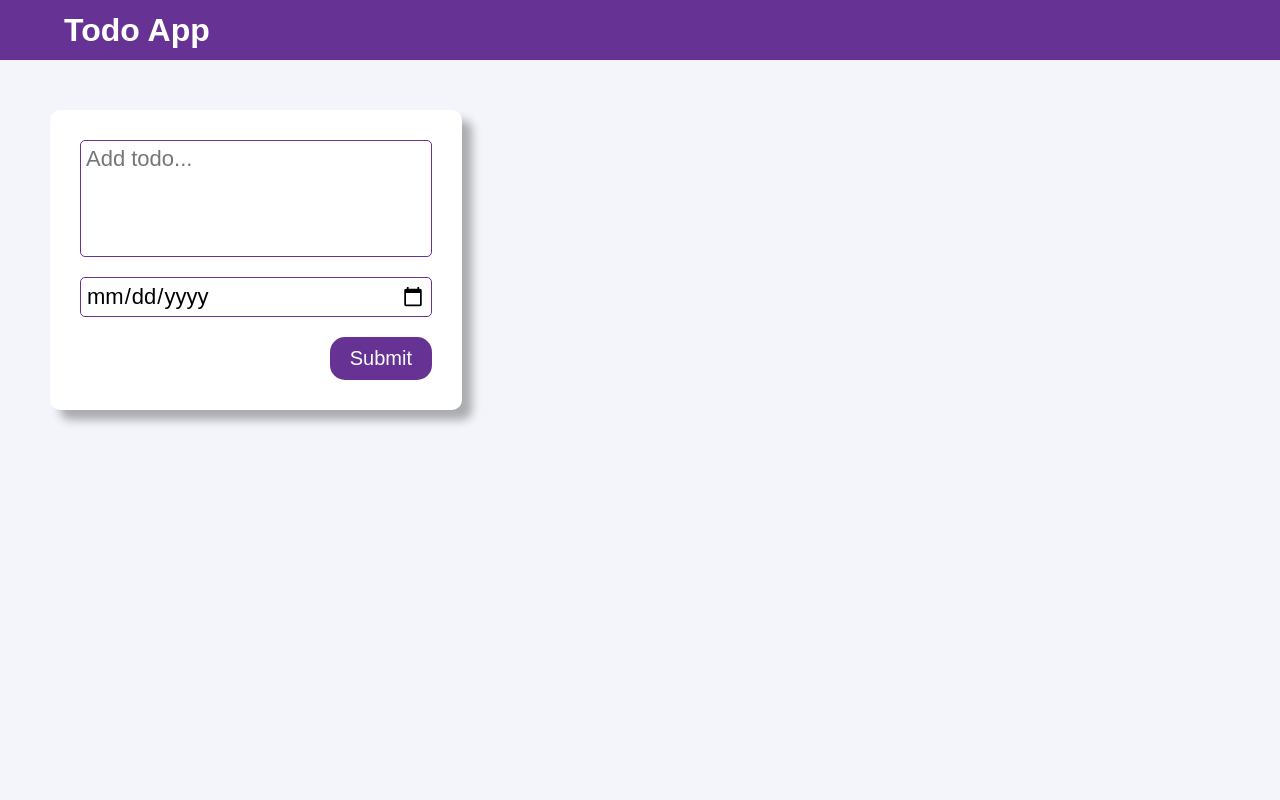
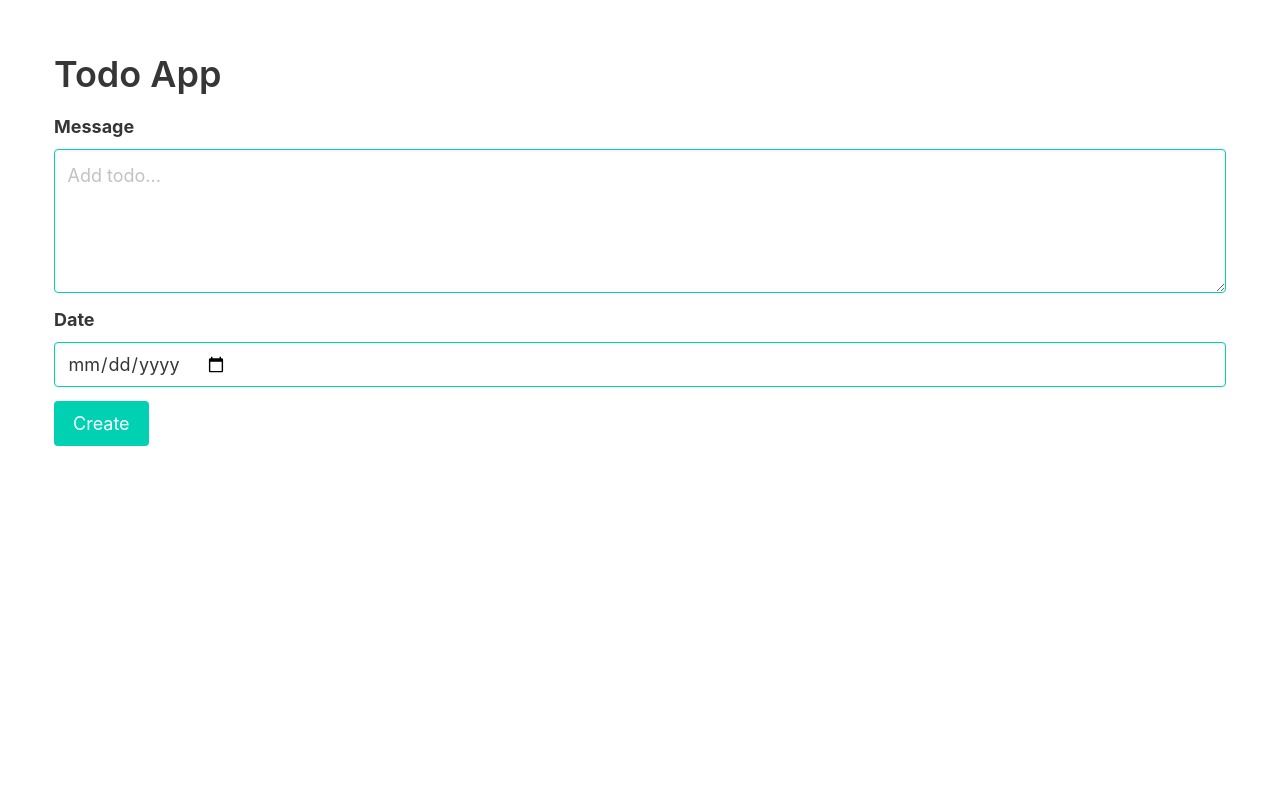
Before and after one commit to aldotestino/todo-web-app, a Flask app: page / in a window 1280 px wide. Run offline with Flask 2, Linux system fonts and the light colour scheme.

Commit message:
:sparkles: using Bulma css!

```diff
--- a/static/css/main.css
+++ b/static/css/main.css
@@ -1,251 +1,21 @@
 * {
   margin: 0;
   padding: 0;
-  -webkit-box-sizing: border-box;
-          box-sizing: border-box;
-  font-family: sans-serif;
-  font-size: 20px;
+  box-sizing: border-box;
 }
 
-main {
-  background-color: #F3F5FA;
-  height: calc(100vh - 60px);
-  display: -ms-grid;
-  display: grid;
-  -ms-grid-columns: 40% 1fr;
-      grid-template-columns: 40% 1fr;
+html {
+  font-size: 18px;
 }
 
-main .todos {
-  height: 100%;
-  padding: 50px;
-  overflow-y: scroll;
+body {
+  padding: 3rem;
 }
 
-.navbar {
-  height: 60px;
-  display: -webkit-box;
-  display: -ms-flexbox;
-  display: flex;
-  padding: 0 5%;
-  -webkit-box-align: center;
-      -ms-flex-align: center;
-          align-items: center;
-  -webkit-box-pack: start;
-      -ms-flex-pack: start;
-          justify-content: flex-start;
-  background-color: #663294;
-  color: #fff;
-}
-
-.navbar h1 {
-  font-size: 32px;
-  -webkit-user-select: none;
-     -moz-user-select: none;
-      -ms-user-select: none;
-          user-select: none;
-}
-
-form {
-  border-radius: 10px;
-  margin: 50px;
-  padding: 30px;
-  background-color: #fff;
-  display: -webkit-box;
-  display: -ms-flexbox;
-  display: flex;
-  -webkit-box-orient: vertical;
-  -webkit-box-direction: normal;
-      -ms-flex-direction: column;
-          flex-direction: column;
-  -webkit-box-align: start;
-      -ms-flex-align: start;
-          align-items: flex-start;
-  max-height: 300px;
-  -webkit-box-shadow: 10px 10px 10px rgba(0, 0, 0, 0.3);
-          box-shadow: 10px 10px 10px rgba(0, 0, 0, 0.3);
-}
-
-form textarea {
-  caret-color: #663294;
-  resize: none;
-  margin-bottom: 20px;
-  font-family: sans-serif;
-  font-size: 22px;
-  border-radius: 5px;
-  padding: 5px;
-  height: 100%;
-  width: 100%;
-  border-color: #663294;
-  outline-color: #663294;
-}
-
-form textarea::-moz-selection {
-  background-color: #cbaee4;
-}
-
-form textarea::selection {
-  background-color: #cbaee4;
-}
-
-form #date {
-  font-size: 22px;
-  border: 1px solid #663294;
-  outline-color: #663294;
-  border-radius: 5px;
-  padding: 5px;
-  width: 100%;
-  height: 50px;
-  margin-bottom: 20px;
-}
-
-form .form-buttons {
-  width: 100%;
-  display: -webkit-box;
-  display: -ms-flexbox;
-  display: flex;
-  -webkit-box-align: center;
-      -ms-flex-align: center;
-          align-items: center;
-  -webkit-box-pack: end;
-      -ms-flex-pack: end;
-          justify-content: flex-end;
-}
-
-.todo {
-  border-radius: 10px;
-  background-color: #fff;
-  padding: 30px;
-  margin-bottom: 30px;
-  width: 100%;
-  display: -webkit-box;
-  display: -ms-flexbox;
-  display: flex;
-  -webkit-box-align: center;
-      -ms-flex-align: center;
-          align-items: center;
-  -webkit-box-pack: justify;
-      -ms-flex-pack: justify;
-          justify-content: space-between;
-  -webkit-transition: all .1s linear;
-  transition: all .1s linear;
-  -webkit-box-shadow: 10px 10px 10px rgba(0, 0, 0, 0.3);
-          box-shadow: 10px 10px 10px rgba(0, 0, 0, 0.3);
-}
-
-.todo:hover {
-  -webkit-transform: scale(1.03, 1);
-          transform: scale(1.03, 1);
-}
-
-.todo .todo-content {
-  -webkit-box-flex: 1;
-      -ms-flex: 1;
-          flex: 1;
-  margin-right: 20px;
-}
-
-.todo .todo-content p::-moz-selection {
-  background-color: #cbaee4;
-}
-
-.todo .todo-content p::selection {
-  background-color: #cbaee4;
-}
-
-.todo .todo-content .content {
-  font-size: 22px;
-  word-break: break-all;
-}
-
-.todo .todo-content .time {
-  font-size: 18px;
-  margin-top: 20px;
-}
-
-.todo #update {
-  margin-right: 10px;
-}
-
-.button {
-  text-decoration: none;
-  -webkit-user-select: none;
-     -moz-user-select: none;
-      -ms-user-select: none;
-          user-select: none;
-  cursor: pointer;
-  outline: none;
-  border: none;
-  color: #fff;
-  padding: 10px 20px;
-  border-radius: 15px;
-  font-size: 20px;
-  background-color: #663294;
-  -webkit-transition: all .1s linear;
-  transition: all .1s linear;
-}
-
-.button:hover {
-  background-color: #803fba;
-}
-
-.button:active {
-  -webkit-transform: scale(1.05, 1);
-          transform: scale(1.05, 1);
+.card {
+  margin-top: 2rem;
 }
 
 .marked {
   text-decoration: line-through;
-  color: #FD9353;
 }
-
-@media screen and (max-width: 800px) {
-  .navbar {
-    -webkit-box-pack: center;
-        -ms-flex-pack: center;
-            justify-content: center;
-  }
-  main {
-    display: -webkit-box;
-    display: -ms-flexbox;
-    display: flex;
-    -webkit-box-orient: vertical;
-    -webkit-box-direction: normal;
-        -ms-flex-direction: column;
-            flex-direction: column;
-  }
-  main form {
-    margin-left: 20px;
-    margin-right: 20px;
-    margin-bottom: 20px;
-  }
-  main .todos {
-    padding-top: 20px;
-    padding-left: 20px;
-    padding-right: 20px;
-  }
-}
-
-::-webkit-scrollbar {
-  background-color: #F3F5FA;
-  width: 16px;
-}
-
-::-webkit-scrollbar-track {
-  background-color: #F3F5FA;
-}
-
-::-webkit-scrollbar-thumb {
-  background-color: #babac0;
-  border-radius: 16px;
-  border: 4px solid #F3F5FA;
-}
-
-::-webkit-scrollbar-thumb:active {
-  background-color: #85858f;
-}
-
-::-webkit-scrollbar-button {
-  display: none;
-}
-/*# sourceMappingURL=main.css.map */
--- a/static/css/main.scss
+++ /dev/null
@@ -1,191 +0,0 @@
-$backgroundcolor: #F3F5FA;
-$white: #fff;
-$accentcolor: #663294;
-$markedcolor: #FD9353;
-$scrollbarcolor: #babac0;
-
-
-*{
-  margin: 0;
-  padding: 0;
-  box-sizing: border-box;
-  font-family: sans-serif;
-  font-size: 20px;
-}
-
-
-main{
-  background-color: $backgroundcolor;
-  height: calc(100vh - 60px);
-  display: grid;
-  grid-template-columns: 40% 1fr;
-  .todos{
-    height: 100%;
-    padding: 50px;
-    overflow-y: scroll;
-  }
-}
-
-.navbar{
-  height: 60px;
-  display: flex;
-  padding: 0 5%;
-  align-items: center;
-  justify-content: flex-start;
-  background-color: $accentcolor;
-  color: $white;
-  h1{
-    font-size: 32px;
-    user-select: none;
-  }
-}
-
-form {
-  border-radius: 10px;
-  margin: 50px;
-  padding: 30px;
-  background-color: $white;
-  display: flex;
-  flex-direction: column;
-  align-items: flex-start;
-  max-height: 300px;
-  box-shadow: 10px 10px 10px rgba($color: #000000, $alpha: 0.3);
-
-  textarea{
-    caret-color: $accentcolor;
-    resize: none;
-    margin-bottom: 20px;
-    font-family: sans-serif;
-    font-size: 22px;
-    border-radius: 5px;
-    padding: 5px;
-    height: 100%;
-    width: 100%;
-    border-color: $accentcolor;
-    outline-color: $accentcolor;
-    &::selection {
-      background-color: lighten($accentcolor, $amount: 40);
-    }
-  }
-
-  #date {
-    font-size: 22px;
-    border: 1px solid $accentcolor;
-    outline-color: $accentcolor;
-    border-radius: 5px;
-    padding: 5px;
-    width: 100%;
-    height: 50px;
-    margin-bottom: 20px;
-  }
-
-  .form-buttons{
-    width: 100%;
-    display: flex;
-    align-items: center;
-    justify-content: flex-end;
-  }
-}
-
-.todo{
-  border-radius: 10px;
-  background-color: $white;
-  padding: 30px;
-  margin-bottom: 30px;
-  width: 100%;
-  display: flex;
-  align-items: center;
-  justify-content: space-between;
-  transition: all .1s linear;
-  box-shadow: 10px 10px 10px rgba($color: #000000, $alpha: 0.3);
-  &:hover{
-    transform: scale(1.03,1);
-  }
-
-  .todo-content{
-    flex: 1;
-    margin-right: 20px;
-    p {
-      &::selection {
-        background-color: lighten($accentcolor, $amount: 40);
-      }
-    }
-    .content{
-      font-size: 22px;
-      word-break: break-all;
-    }
-    .time{
-      font-size: 18px;
-      margin-top: 20px;
-    }
-  }
-
-  #update{
-    margin-right: 10px;
-  }
-}
-
-.button{
-  text-decoration: none;
-  user-select: none;
-  cursor: pointer;
-  outline: none;
-  border: none;
-  color: $white;
-  padding: 10px 20px;
-  border-radius: 15px;
-  font-size: 20px;
-  background-color: $accentcolor;
-  transition: all .1s linear;
-  &:hover{
-    background-color: lighten($color: $accentcolor, $amount: 10);
-  }
-  &:active{
-    transform: scale(1.05,1);
-  }
-}
-.marked {
-  text-decoration: line-through;
-  color: $markedcolor;
-}
-
-@media screen and (max-width: 800px) {
-  .navbar {
-    justify-content: center;
-  }
-  main{
-    form{
-      margin-left: 20px;
-      margin-right: 20px;
-      margin-bottom: 20px;
-    }
-    display: flex;
-    flex-direction: column;
-    .todos{
-      padding-top: 20px;
-      padding-left: 20px;
-      padding-right: 20px;
-    }
-  }
-}
-
-
-::-webkit-scrollbar {
-  background-color: $backgroundcolor;
-  width:16px
-}
-
-::-webkit-scrollbar-track {
-  background-color: $backgroundcolor;
-}
-
-::-webkit-scrollbar-thumb {
-  background-color:$scrollbarcolor;
-  border-radius:16px;
-  border:4px solid $backgroundcolor;
-  &:active{
-    background-color: darken($color: $scrollbarcolor, $amount: 20);
-  }
-}
-
-::-webkit-scrollbar-button {display:none}
--- a/templates/base.html
+++ b/templates/base.html
@@ -4,13 +4,16 @@
 <head>
   <meta charset="UTF-8">
   <meta name="viewport" content="width=device-width, initial-scale=1.0">
-  <link rel="stylesheet" href="{{ url_for('static', filename='css/main.css')}}">
+  <link rel="stylesheet" href="https://cdn.jsdelivr.net/npm/bulma@0.9.1/css/bulma.min.css">
+  <link rel="stylesheet" href="../static/css/main.css">
   <title>Todo Web App</title>
 </head>
 
 <body>
-  <nav class="navbar">
-    <h1>Todo App</h1>
+  <nav class="navbar" role="navigation" aria-label="main navigation">
+    <div class="navbar-brand">
+      <h1 class="title">Todo App</h1>
+    </div>
   </nav>
   {% block main %} {% endblock %}
 </body>
--- a/templates/index.html
+++ b/templates/index.html
@@ -2,27 +2,48 @@
 
 {% block main %}
 <main>
+
   <form action="/" method="POST">
-    <textarea name="content" rows="5" id="content" placeholder="Add todo..."></textarea>
-    <input type="date" name="date" id="date">
-    <div class="form-buttons">
-      <input class="button" type="submit" value="Submit">
+    <div class="field">
+      <label class="label">Message</label>
+      <div class="control">
+        <textarea class="textarea is-primary" id="content" name="content" placeholder="Add todo..." required></textarea>
+      </div>
     </div>
+    <div class="field">
+      <label class="label">Date</label>
+      <div class="control">
+        <input class="input is-primary" id="date" name="date" type="date" placeholder="Date" required>
+      </div>
+    </div>
+    <button type="submit" class="button is-primary">Create</button>
   </form>
 
   <div class="todos">
     {% for todo in todos %}
-    <div class="todo">
-      <div class="todo-content">
+    <div class="card">
+      <div class="card-content">
         {% if todo.done %}
-        <p class="content marked">{{todo.content}}</p>
+        <p class="title marked">{{todo.content}}</p>
         {% else %}
-        <p class="content">{{todo.content}}</p>
+        <p class="title">{{todo.content}}</p>
         {% endif %}
-        <p class="time">Added at: {{todo.date}}</p>
+        <p class="subtitle">
+          Added at: {{todo.date}}
+        </p>
       </div>
-      <a class="button" id="update" href="/update/{{todo.id}}">Update</a>
-      <a class="button" href="/delete/{{todo.id}}">Delete</a>
+      <footer class="card-footer">
+        <p class="card-footer-item">
+          <span>
+            <a class="button is-warning" id="update" href="/update/{{todo.id}}">Update</a>
+          </span>
+        </p>
+        <p class="card-footer-item">
+          <span>
+            <a class="button is-danger" href="/delete/{{todo.id}}">Delete</a>
+          </span>
+        </p>
+      </footer>
     </div>
     {% endfor %}
   </div>
```
Also changed, not shown: 1 other file.
